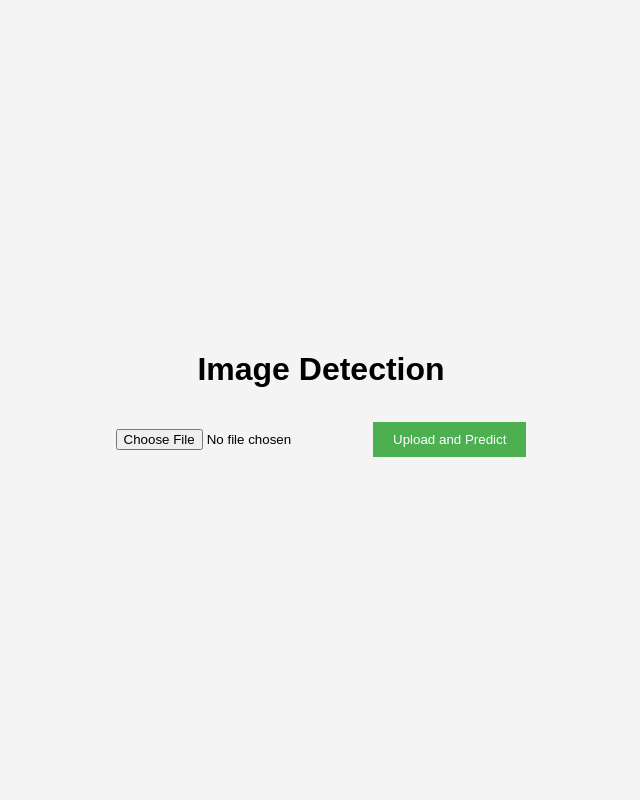
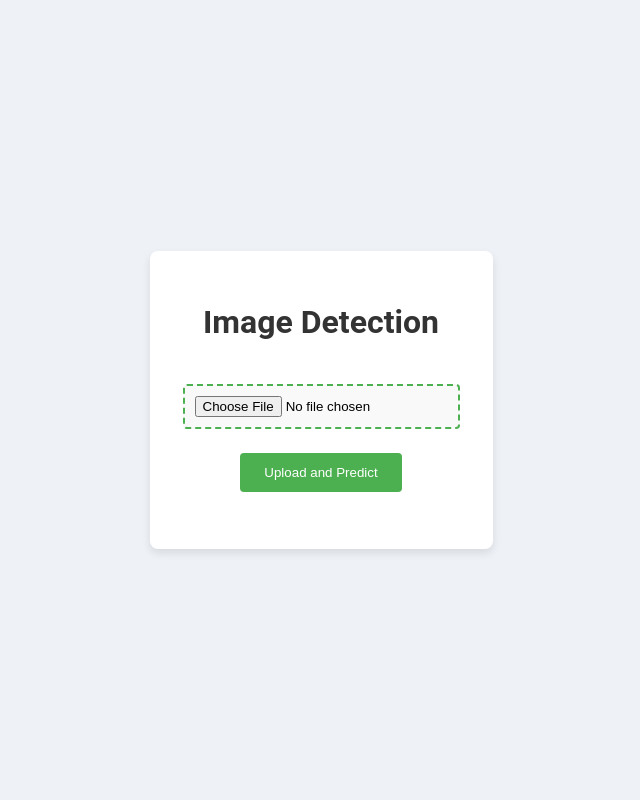
Before and after one commit to sai8151/image-detction-tensorgo, a Flask app: template templates/index.html in a window 1280 px wide. Shown: the whole page, without its empty margins (319-959 px from the left). Run offline with Flask 2, Linux system fonts and the light colour scheme; the template is opened without the code that fills it, so the values that code supplies are empty.

Commit message:
Update index.html

```diff
--- a/templates/index.html
+++ b/templates/index.html
@@ -1,50 +1,134 @@
 <!DOCTYPE html>
 <html lang="en">
+
 <head>
     <meta charset="UTF-8">
     <meta name="viewport" content="width=device-width, initial-scale=1.0">
     <title>Image Detection</title>
     <style>
         body {
-            font-family: Arial, sans-serif;
+            font-family: 'Roboto', sans-serif;
             margin: 0;
             padding: 0;
             display: flex;
             flex-direction: column;
             align-items: center;
             justify-content: center;
-            height: 100vh;
-            background-color: #f4f4f4;
+            min-height: 100vh;
+            background-color: #eef2f7;
         }
+
+        table {
+            width: 100%;
+        }
+
         .container {
             text-align: center;
+            background: #ffffff;
+            padding: 30px;
+            border-radius: 8px;
+            box-shadow: 0 4px 8px rgba(0, 0, 0, 0.1);
         }
+
+        h1 {
+            color: #333;
+            margin-bottom: 20px;
+        }
+
         input[type="file"] {
             margin: 20px 0;
+            padding: 10px;
+            border: 2px dashed #4CAF50;
+            background-color: #f9f9f9;
+            border-radius: 4px;
+            cursor: pointer;
         }
+
         button {
-            padding: 10px 20px;
+            padding: 12px 24px;
             background-color: #4CAF50;
             color: white;
             border: none;
+            border-radius: 4px;
             cursor: pointer;
+            transition: background-color 0.3s ease;
         }
+
         button:hover {
             background-color: #45a049;
         }
+
+        #result {
+            margin-top: 20px;
+        }
+
+        #imagePreview {
+            max-width: 100%;
+            max-height: 300px;
+            margin-top: 20px;
+        }
+
+        @media (max-width: 600px) {
+            .container {
+                width: 90%;
+                padding: 20px;
+            }
+
+            h1 {
+                font-size: 1.5em;
+            }
+
+            button {
+                padding: 10px 20px;
+                font-size: 0.9em;
+            }
+        }
     </style>
 </head>
+
 <body>
     <div class="container">
         <h1>Image Detection</h1>
         <form id="uploadForm" enctype="multipart/form-data">
-            <input type="file" name="file" id="fileInput" accept="image/*">
-            <button type="submit">Upload and Predict</button>
+            <table>
+                <tr>
+                    <td><input type="file" name="file" id="fileInput" accept="image/*" onchange="previewImage()"></td>
+                </tr>
+                <tr>
+                    <td><button type="submit">Upload and Predict</button></td>
+                </tr>
+                <tr>
+                    <td>
+                        <center>
+                            <img id="imagePreview" src="#" alt="Image Preview" style="display:none">
+                        </center>
+                    </td>
+                </tr>
+            </table>
         </form>
         <div id="result"></div>
+
     </div>
     <script>
-        document.getElementById('uploadForm').onsubmit = async function(event) {
+        function previewImage() {
+            const fileInput = document.getElementById('fileInput');
+            const file = fileInput.files[0];
+            const imagePreview = document.getElementById('imagePreview');
+
+            if (file) {
+                const reader = new FileReader();
+                reader.onload = function (e) {
+                    imagePreview.style.display = 'block';
+                    imagePreview.src = e.target.result;
+                };
+                reader.readAsDataURL(file);
+            } else {
+                imagePreview.style.display = 'none';
+                imagePreview.src = '#';
+            }
+        }
+
+        document.getElementById('uploadForm').onsubmit = async function (event) {
             event.preventDefault();
             const fileInput = document.getElementById('fileInput');
             const formData = new FormData();
@@ -65,4 +149,5 @@
         };
     </script>
 </body>
+
 </html>
```
